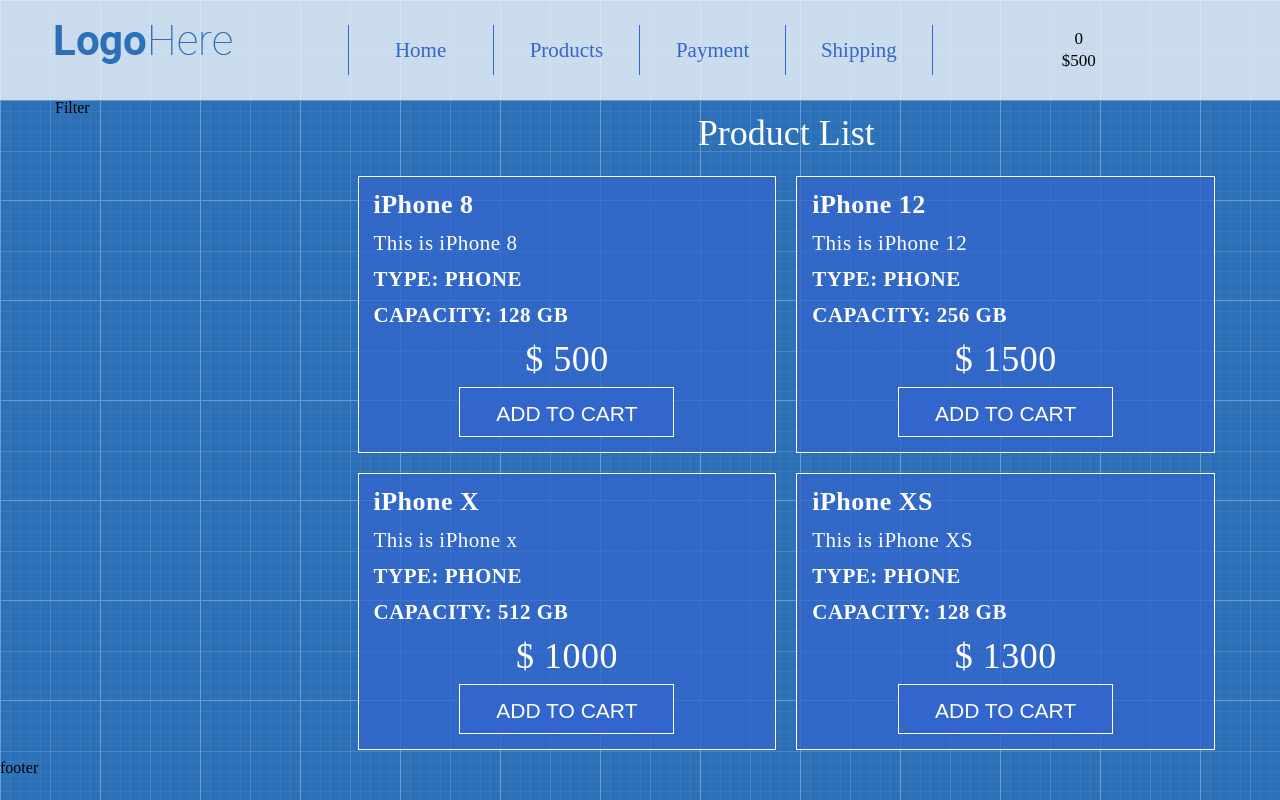
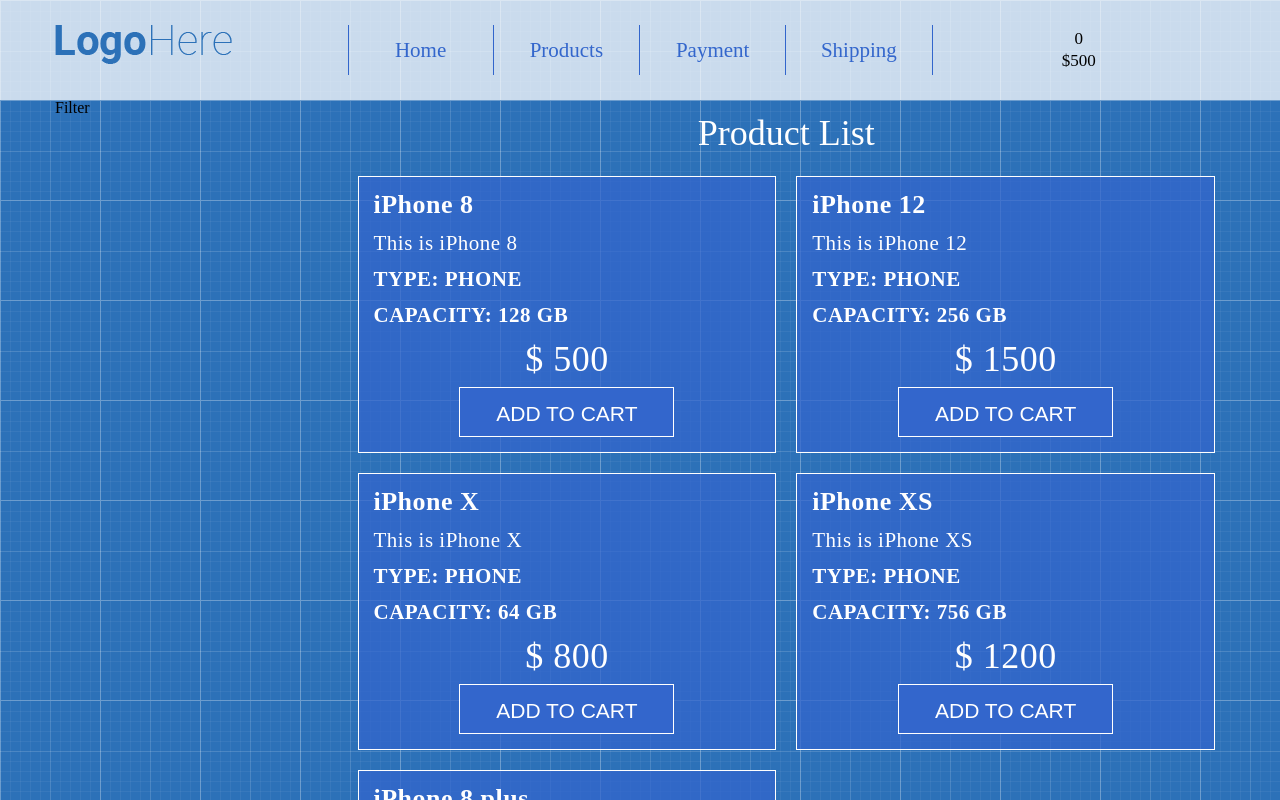
Before and after one commit to MXML11LN/Demo-shop-react, a React (Create React App) app: page / in a window 1280 px wide. Shown: the top 800 px of the page. Built offline with nearby package versions, Linux system fonts and the light colour scheme.

Commit message:
add products array and linked it with product list

```diff
--- a/src/App/Main/Products/ProductList.js
+++ b/src/App/Main/Products/ProductList.js
@@ -1,51 +1,25 @@
 import React from "react"
 import ProductListItem from "./ProductListItem"
+import products from "./products"
 
 const ProductList =() => {
     return(
         <>
         <h1 className = "page-title">Product List</h1>
         <div className = "row">
-            <div className = "col-lg-6">
-                <ProductListItem
-                    name = "iPhone 8"
-                    description="This is iPhone 8"
-                    type = "phone"
-                    capacity="128 Gb"
-                    price="500"
-                />
-
-            </div>
-            <div className = "col-lg-6">
-                <ProductListItem
-                    name = "iPhone 12"
-                    description="This is iPhone 12"
-                    type = "phone"
-                    capacity="256 Gb"
-                    price="1500"
-                />
-
-            </div>
-            <div className = "col-lg-6">
-                <ProductListItem
-                    name = "iPhone X"
-                    description="This is iPhone x"
-                    type = "phone"
-                    capacity="512 Gb"
-                    price="1000"
-                />
-
-            </div>
-            <div className = "col-lg-6">
-                <ProductListItem
-                    name = "iPhone XS"
-                    description="This is iPhone XS"
-                    type = "phone"
-                    capacity="128 Gb"
-                    price="1300"
-                />
-
-            </div>
+            {
+                products.map(product =>(
+                    <div className = "col-lg-6">
+                        <ProductListItem
+                            name = {product.name}
+                            description= {product.description}
+                            type = {product.type}
+                            capacity= {product.capacity}
+                            price= {product.price}
+                        />
+                    </div>
+                ))
+            }
         </div>
         </>
     )
--- a/src/App/Main/Products/ProductListItem.js
+++ b/src/App/Main/Products/ProductListItem.js
@@ -9,7 +9,7 @@
             <div className="product-title">{props.name}</div>
             <div className="product-description">{props.description}</div>
             <div className="product-features">Type: {props.type}</div>
-            <div className="product-features">Capacity: {props.capacity}</div>
+            <div className="product-features">Capacity: {props.capacity} GB</div>
             <div className="product-price"> $ {props.price}</div>
             <button className="btn-add-to-cart">Add to cart</button>
         </div>
--- a/src/App/Main/Products/products.js
+++ b/src/App/Main/Products/products.js
@@ -1,11 +1,5 @@
 
-const products = {
-    name:"iPhone 8",
-    description:"This is iPhone 8",
-    type:"phone",
-    capacity:"128",
-    price:"500",
-},
+const products = [
 {
     name:"iPhone 8",
     description:"This is iPhone 8",
@@ -14,16 +8,33 @@
     price:"500",
 },
 {
-    name:"iPhone 8",
-    description:"This is iPhone 8",
+    name:"iPhone 12",
+    description:"This is iPhone 12",
     type:"phone",
-    capacity:"128",
-    price:"500",
+    capacity:"256",
+    price:"1500",
 },
 {
-    name:"iPhone 8",
-    description:"This is iPhone 8",
+    name:"iPhone X",
+    description:"This is iPhone X",
     type:"phone",
-    capacity:"128",
-    price:"500",
+    capacity:"64",
+    price:"800",
 },
+{
+    name:"iPhone XS",
+    description:"This is iPhone XS",
+    type:"phone",
+    capacity:"756",
+    price:"1200",
+},
+{
+    name:"iPhone 8 plus",
+    description:"This is 8 plus",
+    type:"phone",
+    capacity:"512",
+    price:"1400",
+},
+]
+
+export default products
```
